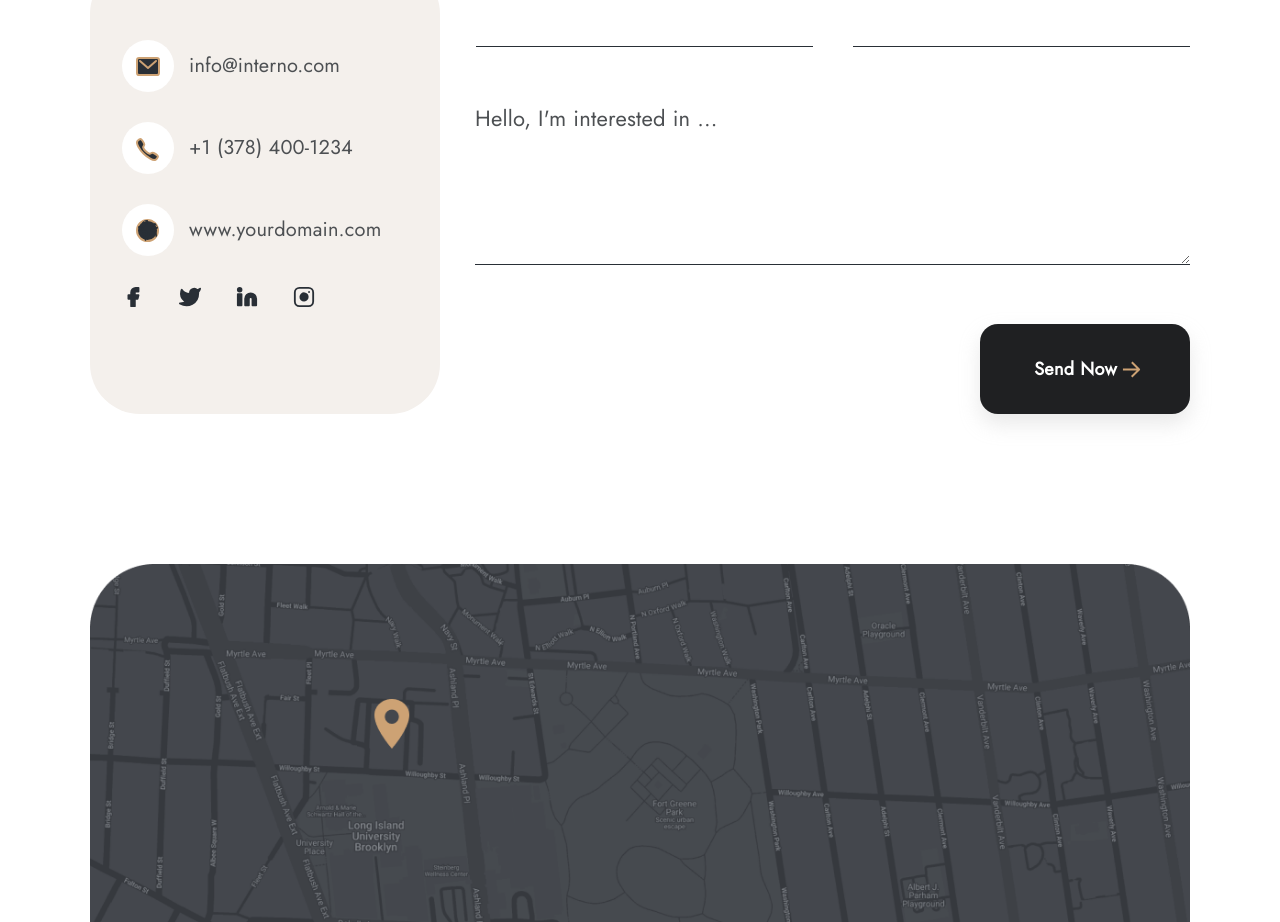
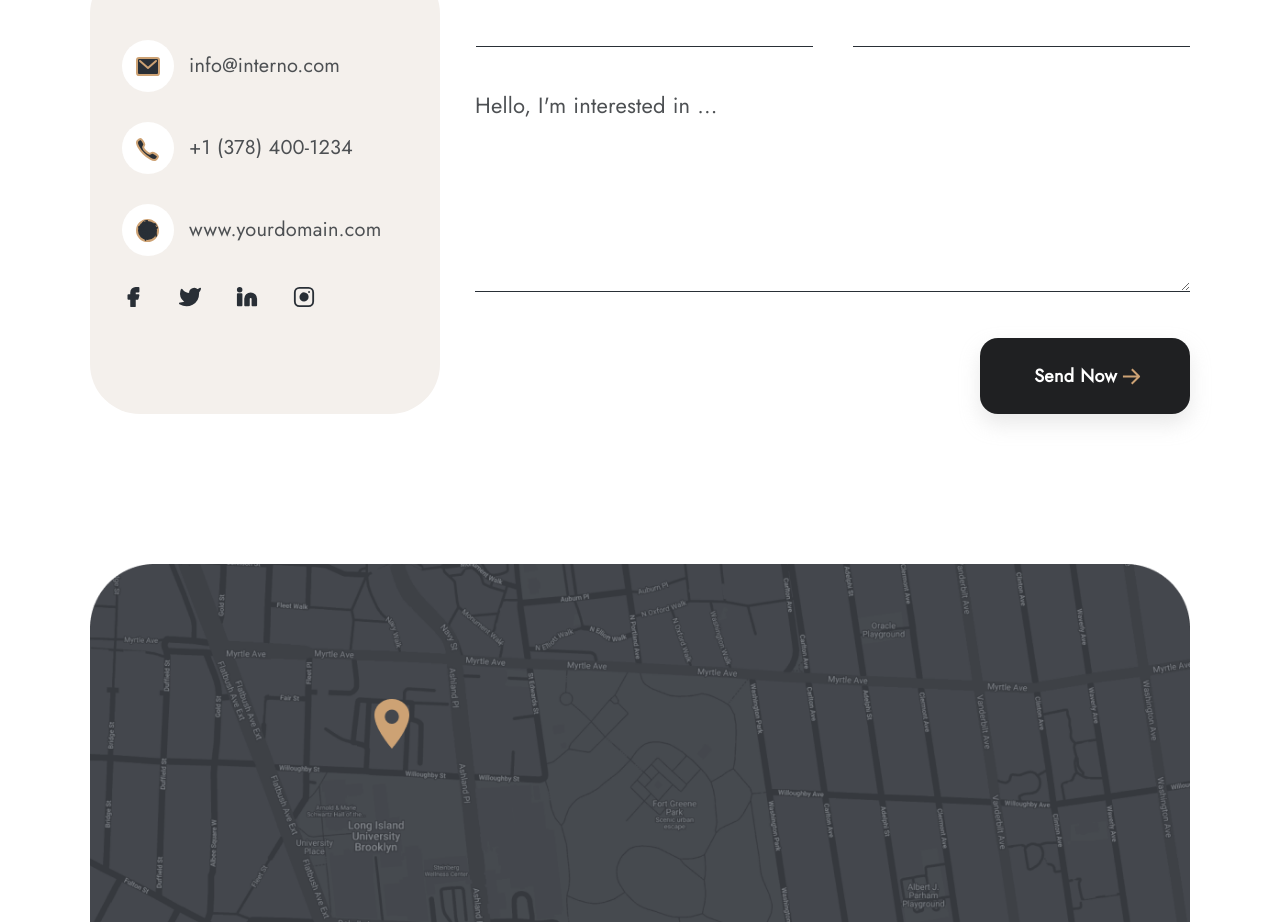
Before and after one commit to voin-546/interno-hotels, a React (Create React App) app: page /contact in a window 1280 px wide. Shown: the part 1081-2003 px from the top of the page. Built offline with nearby package versions, Linux system fonts and the light colour scheme.

Commit message:
Bug fixes

```diff
--- a/src/ComponentStyles/Dark-Theme.scss
+++ b/src/ComponentStyles/Dark-Theme.scss
@@ -19,6 +19,7 @@ body.dark {
   section.about-words .container { border-color: darken($color: #F4F0EC, $amount: 25%); }
   footer {a.logo svg path { fill: #CDA274 ; } svg rect, svg path { fill: #fff ; } }
   .footer-col ul li a { transition: color .5s; &:hover { color: #fff; } }
+  textarea { color: #fff; }
 }
 .ui-switch {
   --switch-bg: rgb(135, 150, 165);
--- a/src/ComponentStyles/Globals.scss
+++ b/src/ComponentStyles/Globals.scss
@@ -46,7 +46,9 @@ h1, h2, h3, h4, h5, p { cursor: text; }
                 width: 100%;
                 max-width: 100%;
                 min-width: 100%;
-                height: 130px;
+                height: 170px;
+                min-height: 170px;
+                max-height: 170px;
                 border: none;
                 border-bottom: 1.5px solid var(--primary-dark);
                 outline: none;
@@ -934,6 +936,7 @@ section {
                 background-color: #F4F0EC;
                 border-radius: 50px;
                 padding: 76px 32px;
+                height: 450px;
                 @media (max-width: 876px) {
                     margin: auto;
                 }
```
